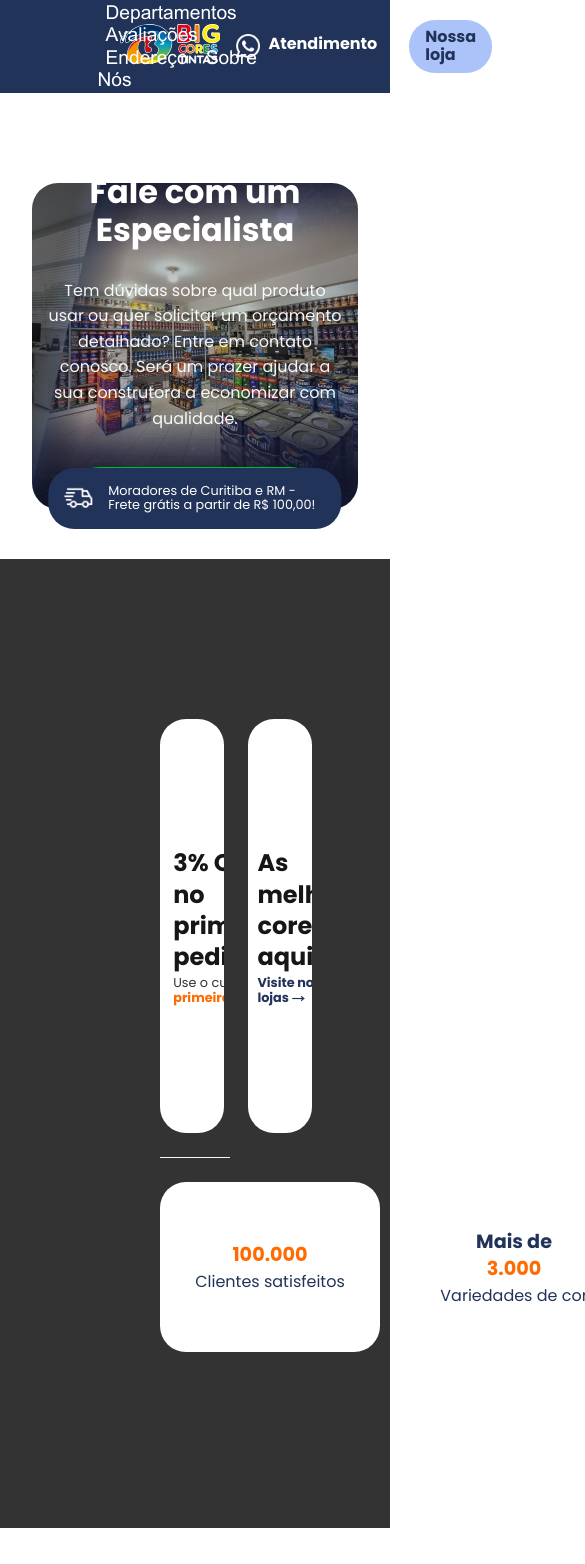
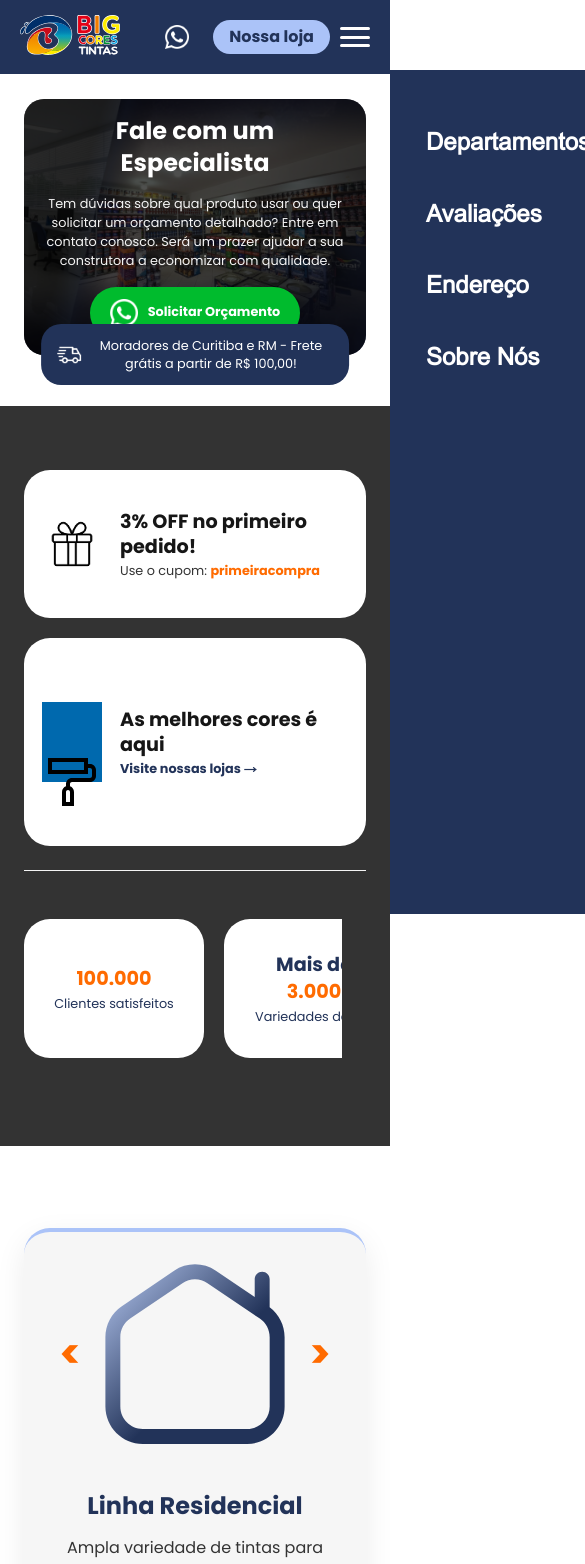
Before and after one commit to trobles05/bigcores, a Nuxt app: page /atendimento in a window 390 px wide. Shown: the top 1564 px of the page, 585 px wide, since content can reach past the window. Built offline with nearby package versions, Linux system fonts and the light colour scheme.

Commit message:
responsivo page atendimento

```diff
--- a/components/Global/Footer.vue
+++ b/components/Global/Footer.vue
@@ -3,7 +3,10 @@
     <section class="cta-section">
       <div class="container cta-content">
         <h2>NÃO PAGUE MAIS POR TINTAS DE QUALIDADE!</h2>
-        <p>Solicite agora mesmo seu orçamento com desconto especial para profissionais.</p>
+        <p>
+          Solicite agora mesmo seu orçamento com desconto especial para
+          profissionais.
+        </p>
         <a
           href="https://wa.me/5541992433140?text=Tudo%20bem?%20No%20que%20posso%20ajudar%20você"
           target="_blank"
@@ -18,7 +21,6 @@
 
     <footer id="contato" class="footer">
       <div class="container footer-grid">
-
         <div class="footer-column">
           <img :src="logo" alt="Big Cores Tintas" class="footer-logo" />
           <div class="social-icons">
@@ -44,7 +46,12 @@
           <ul>
             <li v-for="link in informacoesLinks" :key="link.path">
               <template v-if="isExternal(link.path)">
-                <a :href="link.path" target="_blank" rel="noopener noreferrer">{{ link.text }}</a>
+                <a
+                  :href="link.path"
+                  target="_blank"
+                  rel="noopener noreferrer"
+                  >{{ link.text }}</a
+                >
               </template>
               <template v-else>
                 <NuxtLink :to="link.path">{{ link.text }}</NuxtLink>
@@ -64,7 +71,10 @@
       </div>
 
       <div class="footer-copyright">
-        <p>Copyright © 2025 Big Cores Tintas CNPJ 04.281.757/0001-90 - Todos os Direitos Reservados.</p>
+        <p>
+          Copyright © 2025 Big Cores Tintas CNPJ 04.281.757/0001-90 - Todos os
+          Direitos Reservados.
+        </p>
       </div>
     </footer>
   </div>
@@ -72,36 +82,36 @@
 
 <script setup>
 // Imports de imagens (iguais)
-import logo from '~/assets/images/logoCompleta.svg';
-import whatsappIcon from '~/assets/images/whatsappIcone.png';
-import instagramIcon from '~/assets/images/instagramIcone.png';
-import facebookIcon from '~/assets/images/facebookIcone.png';
+import logo from "~/assets/images/logoCompleta.svg";
+import whatsappIcon from "~/assets/images/whatsappIcone.png";
+import instagramIcon from "~/assets/images/instagramIcone.png";
+import facebookIcon from "~/assets/images/facebookIcone.png";
 
 // 1. Definição das PROPS para os links
 defineProps({
   atalhosLinks: {
     type: Array,
-    default: () => []
+    default: () => [],
   },
   informacoesLinks: {
     type: Array,
-    default: () => []
+    default: () => [],
   },
   atendimentoLinks: {
     type: Array,
-    default: () => []
-  }
+    default: () => [],
+  },
 });
 
 const scrollToTop = () => {
   window.scrollTo({
     top: 0,
-    behavior: 'smooth'
+    behavior: "smooth",
   });
-}
+};
 
 // Detecta se um caminho é externo (URL absoluta)
-const isExternal = (path) => /^https?:\/\//.test(path)
+const isExternal = (path) => /^https?:\/\//.test(path);
 </script>
 
 <style scoped>
@@ -113,7 +123,7 @@ const isExternal = (path) => /^https?:\/\//.test(path)
   text-align: center;
   padding: 8rem 1rem 4rem 1rem;
   margin-top: -5vw;
-  clip-path: polygon(0 0, 100% 8%, 100% 100%, 0 100%)
+  clip-path: polygon(0 0, 100% 8%, 100% 100%, 0 100%);
 }
 
 .cta-content h2 {
@@ -155,7 +165,7 @@ const isExternal = (path) => /^https?:\/\//.test(path)
 .footer {
   background-color: var(--cor-azul-escuro);
   color: var(--cor-cinza-claro);
-  padding: 120px 120px 10px 120px;
+  padding: 120px;
   border-top: 1px solid var(--cor-cinza-claro);
 }
 
@@ -195,12 +205,11 @@ const isExternal = (path) => /^https?:\/\//.test(path)
   text-decoration: none;
   transition: color 0.2s ease-in-out;
   padding-bottom: 4px;
-  /* Adicionado cursor pointer para o <a> do Voltar ao Topo */
   cursor: pointer;
 }
 
 .footer-column ul a::after {
-  content: '';
+  content: "";
   position: absolute;
   left: 0;
   bottom: 0;
@@ -238,4 +247,14 @@ const isExternal = (path) => /^https?:\/\//.test(path)
   font-size: var(--f0);
   border-top: 1px solid var(--cor-branco-escuro);
 }
+
+@media (max-width: 1400px) {
+  .footer {
+    padding: 60px ;
+  }
+
+  .footer-copyright {
+    line-height: 1.8;
+  }
+}
 </style>
--- a/components/Global/Header.vue
+++ b/components/Global/Header.vue
@@ -211,5 +211,130 @@ nav a:hover::after {
   border: solid 1px var(--cor-azul-bb);
   color: var(--cor-branco-escuro);
 }
+.header__hamburger {
+  display: none;
+  flex-direction: column;
+  justify-content: space-around;
+  width: 30px;
+  height: 25px;
+  background: transparent;
+  border: none;
+  cursor: pointer;
+  padding: 0;
+  z-index: 1001;
+}
 
+.header__hamburger span {
+  display: block;
+  width: 100%;
+  height: 3px;
+  background: var(--cor-branco);
+  border-radius: 3px;
+  transition: all 0.3s ease-in-out;
+}
+
+.header__hamburger.is-active span:nth-child(1) {
+  transform: translateY(11px) rotate(45deg);
+}
+.header__hamburger.is-active span:nth-child(2) {
+  opacity: 0;
+}
+.header__hamburger.is-active span:nth-child(3) {
+  transform: translateY(-11px) rotate(-45deg);
+}
+
+.mobile-menu {
+  display: none;
+  position: fixed;
+  top: 70px;
+  left: 0;
+  width: 100%;
+  height: 100% ;
+  background-color: var(--cor-azul-escuro);
+  z-index: 1000;
+  padding: 2rem;
+  box-sizing: border-box;
+  transform: translateX(100%);
+  transition: transform 0.3s ease-in-out;
+}
+
+.mobile-menu.is-open {
+  transform: translateX(0);
+}
+
+.mobile-menu nav {
+  display: flex;
+  flex-direction: column;
+  gap: 1.5rem;
+  margin-top: 1rem;
+}
+
+.mobile-menu nav a {
+  font-size: var(--f4);
+  font-weight: var(--bold);
+  color: var(--cor-branco);
+  text-decoration: none;
+  padding: 10px 0;
+}
+.mobile-menu nav a:hover {
+  color: var(--cor-laranja);
+}
+
+@media (max-width: 1400px) {
+
+  nav a {
+  margin-left: 4px;
+  font-size: var(--f2);
+}
+
+  .botao-whatsapp span {
+    display: none;
+  }
+
+  .botao-whatsapp {
+    gap: 0;
+    padding: 0.5rem;
+  }
+
+  .botao-whatsapp span::after {
+    display: none;
+  }
+  .botao-whatsapp:hover span::after {
+    width: 0;
+  }
+}
+
+
+@media (max-width: 1000px) {
+  .header {
+    padding: 15px 20px;
+  }
+
+  .header__menu {
+    display: none;
+  }
+  .header__hamburger {
+    display: flex;
+  }
+
+  .mobile-menu {
+    display: block;
+  }
+
+  .botao-whatsapp span {
+    display: none;
+  }
+
+  .botao-whatsapp {
+    gap: 0;
+    padding: 0.5rem;
+  }
+
+  .botao-whatsapp span::after {
+    display: none;
+  }
+  .botao-whatsapp:hover span::after {
+    width: 0;
+  }
+}
 </style>
--- a/components/atendimento/AtendimentoCategorias.vue
+++ b/components/atendimento/AtendimentoCategorias.vue
@@ -290,4 +290,58 @@ const nextItem = computed(() => {
   transform: translateX(-40px);
 }
 
+@media (max-width: 1000px) {
+  .categorias-section {
+    padding: 4rem 1.5rem;
+  }
+
+  .seletor-wrapper {
+    display: block;
+  }
+
+  .nav-icon-wrapper.prev-icon,
+  .nav-icon-wrapper.next-icon {
+    display: none;
+  }
+
+  .slide-card-wrapper {
+    grid-column: auto;
+    max-width: 100%;
+  }
+
+  .slide-card {
+    padding: 2rem 1.5rem;
+  }
+
+  .slide-content {
+    flex-direction: column;
+    gap: 2rem;
+  }
+
+  .slide-text {
+    max-width: 100%;
+    align-items: center;
+    text-align: center;
+  }
+
+  .slide-icon-main {
+    width: 180px;
+  }
+
+  .slide-icon-cluster {
+    gap: 1.5rem;
+  }
+
+  .slide-title {
+    font-size: var(--f4);
+  }
+
+  .slide-description {
+    font-size: var(--f2);
+  }
+
+  .slide-button {
+    font-size: var(--f2);
+  }
+}
 </style>
--- a/components/atendimento/AtendimentoFaixaInfo.vue
+++ b/components/atendimento/AtendimentoFaixaInfo.vue
@@ -207,6 +207,7 @@ onUnmounted(() => {
   grid-template-columns: repeat(4, 1fr);
   gap: 24px;
   max-width: 100%;
+
 }
 
 .stats-card {
@@ -345,4 +346,87 @@ onUnmounted(() => {
   91.5%, 93.5% { height: 80px; background-color: #CD0A1A; }
   95%, 100% { height: 0; background-color: #CD0A1A; }
 }
+
+@media (max-width: 1200px) {
+  /* 1. Transforma o stats-wrapper em um carrossel horizontal */
+  .stats-wrapper {
+    display: flex; /* Muda de grid para flex */
+    overflow-x: auto; /* Habilita o scroll horizontal */
+    scroll-behavior: smooth;
+    cursor: grab;
+    user-select: none; /* Melhora a experiência de "arrastar" */
+    gap: 20px; /* Espaçamento entre os cards */
+
+    /* * AJUSTE DA MARGEM/PADDING:
+     * O padding do .wrapper-section no desktop é 160px.
+     * Usamos -160px de margem para "puxar" o scroll para as bordas.
+     * Usamos 160px de padding (left/right) para "empurrar"
+     * o primeiro card de volta ao alinhamento.
+    */
+    margin: 0 10px;
+    padding: 1.5rem 10px; /* 1.5rem top/bottom, 160px left/right */
+
+    /* Esconde a barra de scroll */
+    scrollbar-width: none; /* Firefox */
+  }
+
+  /* Esconde a barra de scroll no Chrome, Safari, etc. */
+  .stats-wrapper::-webkit-scrollbar {
+    display: none;
+  }
+
+  /* 2. Ajusta os cards de estatísticas para o carrossel */
+  .stats-card {
+    flex-shrink: 0; /* Impede que os cards encolham */
+    width: 180px; /* Define uma largura fixa */
+    max-width: none; /* Remove o max-width do desktop */
+    justify-self: auto; /* Remove a propriedade de grid */
+    padding: 1.5rem;
+  }
+
+  .stats-label {
+    font-size: var(--f1); /* Fonte menor para caber */
+  }
+}
+
+/*
+* ===============================================
+* @MEDIA QUERY PARA RESPONSIVO (1000px)
+* ===============================================
+*/
+@media (max-width: 1000px) {
+  /* 1. Ajusta o padding principal da seção */
+  .wrapper-section {
+    padding: 4rem 1.5rem; /* Padding horizontal passa a ser 1.5rem */
+  }
+
+  /* 2. Empilha os cards de informação */
+  .info-wrapper {
+    grid-template-columns: 1fr; /* Muda de 2 colunas para 1 */
+    gap: 20px;
+  }
+
+  /* 3. Ajusta o padding e fontes dos info-cards */
+  .info-card {
+    padding: 2.5rem 1.5rem;
+  }
+
+  .info-title {
+    font-size: var(--f3); /* Reduz um pouco a fonte do título */
+  }
+
+  .info-subtitle {
+    font-size: var(--f1); /* Garante que o subtítulo seja legível */
+  }
+
+  /* 4. Ajusta o carrossel para o novo padding */
+  .stats-wrapper {
+    /* * AQUI ESTÁ A CORREÇÃO PRINCIPAL:
+     * 1. REMOVIDO o 'justify-content: center;' que causava o bug.
+     * 2. Ajustado o margin/padding para o novo padding da tela (1.5rem).
+    */
+    margin: 0 -1.5rem;  /* Puxa para as bordas (1.5rem) */
+    padding: 1.5rem;     /* Empurra o conteúdo de volta (1.5rem em todos os lados) */
+  }
+}
 </style>
--- a/components/atendimento/AtendimentoHero.vue
+++ b/components/atendimento/AtendimentoHero.vue
@@ -39,7 +39,6 @@ import whatsappIcone from '~/assets/images/whatsappIcone.png';
 import logisticaIcone from '~/assets/images/logistica2Icone.png';
 </script>
 
-
 <style scoped>
 .hero-section {
   width: 100%;
@@ -52,7 +51,7 @@ import logisticaIcone from '~/assets/images/logistica2Icone.png';
   width: 100%;
   aspect-ratio: 1200 / 600;
   border-radius: 26px;
-  overflow: visible;
+  overflow: hidden;
 }
 
 .hero-image {
@@ -76,22 +75,21 @@ import logisticaIcone from '~/assets/images/logistica2Icone.png';
   height: 100%;
   padding: 5%;
   color: var(--cor-branco);
-  max-width: 70%;
+  max-width: 700px;
   box-sizing: border-box;
 }
 
 .hero-title {
-  font-size: clamp(2rem, var(--f5), 4vw);
+  font-size:  var(--f5);
   font-weight: var(--bold);
   margin-bottom: 28px;
   line-height: 1.2;
 }
 
 .hero-subtitle {
-  font-size: clamp(1rem, var(--f3), 1.5vw);
+  font-size:  var(--f3);
   line-height: 1.6;
   margin-bottom: 36px;
-  max-width: 800px;
   opacity: 0.95;
 }
 
@@ -122,11 +120,9 @@ import logisticaIcone from '~/assets/images/logistica2Icone.png';
 }
 
 .bottom-banner {
-  position: absolute;
-  bottom: -20px;
-  left: 50%;
-  transform: translateX(-50%);
-  width: 60%;
+  position: relative;
+  margin-top: 20px;
+  width: 100%;
   border-radius: 26px;
   background-color: var(--cor-azul-escuro);
   color: var(--cor-branco);
@@ -134,9 +130,10 @@ import logisticaIcone from '~/assets/images/logistica2Icone.png';
   display: flex;
   align-items: center;
   justify-content: center;
-  gap: 1rem;
+  gap: 0.5rem;
+  box-sizing: border-box;
   z-index: 2;
-  box-sizing: border-box;
+  text-align: center;
 }
 
 .logistica-icon {
@@ -151,22 +148,74 @@ import logisticaIcone from '~/assets/images/logistica2Icone.png';
 
 @media (max-width: 1000px) {
   .hero-section {
-    padding: 2rem;
-    margin-top: 70px;
+    padding: 2rem 1.5rem;
+    margin-top: 30px;
   }
 
   .hero-container {
-    aspect-ratio: 1 / 1;
+    aspect-ratio: 4 / 3;
+    overflow: visible;
+  }
+
+  .hero-container::before {
+    content: "";
+    position: absolute;
+    top: 0;
+    left: 0;
+    width: 100%;
+    height: 100%;
+    background-color: rgba(0, 0, 0, 0.6);
+    border-radius: 20px; /* Arredonda o overlay */
+    z-index: 1;
+  }
+
+  .hero-image {
+    border-radius: 20px;
   }
 
   .hero-content {
     max-width: 100%;
     align-items: center;
     text-align: center;
+    padding: 8% 5%;
+  }
+
+  .hero-title {
+    font-size: var(--f4);
+    line-height: 1.3;
+    margin-bottom: 1rem;
+  }
+
+  .hero-subtitle {
+    font-size: var(--f1);
+    line-height: 1.5;
+    margin-bottom: 1rem;
+  }
+
+  .hero-button {
+    padding: 12px 20px;
+    font-size: var(--f1);
   }
 
   .bottom-banner {
+    position: absolute;
+    left: 50%;
+    transform: translateX(-50%);
+    z-index: 2;
     width: 90%;
+    padding: 0.8rem 1rem;
+    border-radius: 20px;
+    bottom: -30px;
+  }
+
+  .bottom-banner span {
+    font-size: var(--f1);
+    text-align: center;
+    line-height: 1.4;
+  }
+
+  .logistica-icon {
+    width: 24px;
   }
 }
 </style>
--- a/components/atendimento/AtendimentoQualidade.vue
+++ b/components/atendimento/AtendimentoQualidade.vue
@@ -155,4 +155,94 @@ import iconSolucoes from '~/assets/images/palhetaIcone.png';
   color: var(--cor-cinza-escuro); /* Cor do texto da print */
   line-height: 1.5;
 }
+
+@media (max-width: 1000px) {
+  /* 1. Ajusta o padding da seção */
+  .porque-escolher-section {
+    padding: 4rem 1.5rem; /* Menos padding lateral */
+  }
+
+  /* 2. Ajusta as fontes do header */
+  .section-header h2 {
+    font-size: var(--f4);
+  }
+  .section-header p {
+    font-size: var(--f2);
+  }
+
+  /* 3. Ajusta o grid para telas menores */
+  .content-grid {
+    /* Mantém o grid de 2 colunas, mas reduz o 'gap' central */
+    gap: 2rem;
+  }
+
+  /* 4. Ajusta o gap vertical entre os cards */
+  .grid-column {
+    gap: 2rem; /* Reduz o espaço vertical */
+  }
+
+  /* 5. AJUSTA AS LINHAS LARANJAS HORIZONTAIS */
+  .benefit-card::before {
+    /* A linha deve ter metade do 'gap' do .content-grid */
+    width: 1rem; /* Metade de 2rem */
+  }
+  .grid-column:first-child .benefit-card::before {
+    /* O 'right' deve ser igual à largura da linha */
+    right: -1rem;
+  }
+  .grid-column:last-child .benefit-card::before {
+    /* O 'left' deve ser igual à largura da linha */
+    left: -1rem;
+  }
+
+  /* 6. Ajusta o padding e fontes dos cards */
+  .benefit-card {
+    padding: 1.25rem;
+    border-radius: 12px;
+  }
+  .card-icon {
+    height: 28px;
+    margin-bottom: 0.5rem;
+  }
+  .benefit-card h4 {
+    font-size: var(--f2);
+  }
+  .benefit-card p {
+    font-size: var(--f1);
+    line-height: 1.4;
+  }
+}
+
+@media (max-width: 320px) {
+  /* 1. Ajusta o padding para telas bem pequenas */
+  .porque-escolher-section {
+    padding: 3rem 1rem;
+  }
+
+  /* 2. Desativa o layout de grid e vira uma coluna */
+  .content-grid {
+    display: flex;
+    flex-direction: column;
+    gap: 1.5rem; /* Espaço entre os cards empilhados */
+  }
+
+  /* 3. ESCONDE TODAS AS LINHAS LARANJAS */
+
+  /* Esconde a linha vertical central */
+  .content-grid::before {
+    display: none;
+  }
+
+  /* Esconde as linhas horizontais de cada card */
+  .benefit-card::before {
+    display: none;
+  }
+
+  /* 4. Centraliza o conteúdo dos cards */
+  .benefit-card {
+    text-align: center;
+    padding: 1.5rem 1rem;
+  }
+}
+
 </style>
```
Lines whose indentation alone changed are shown as unchanged.
